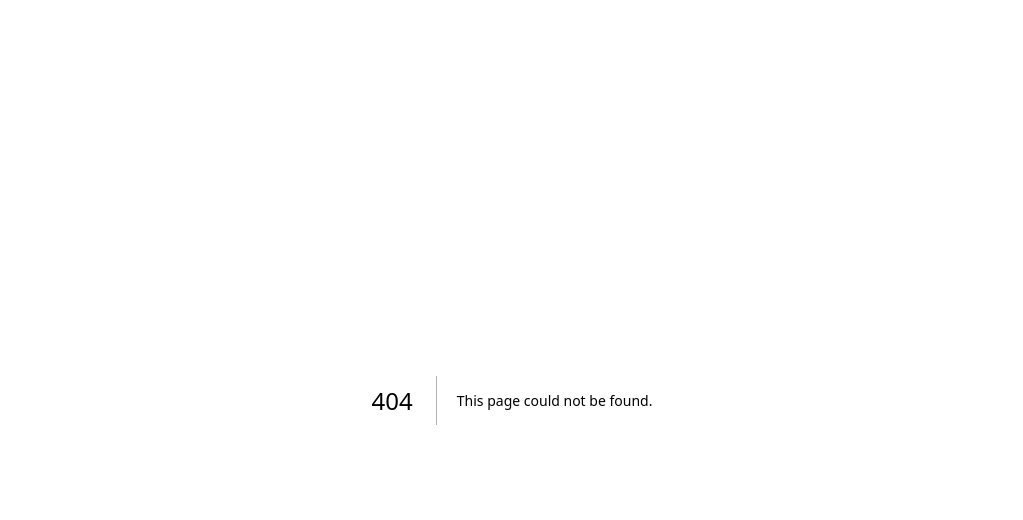
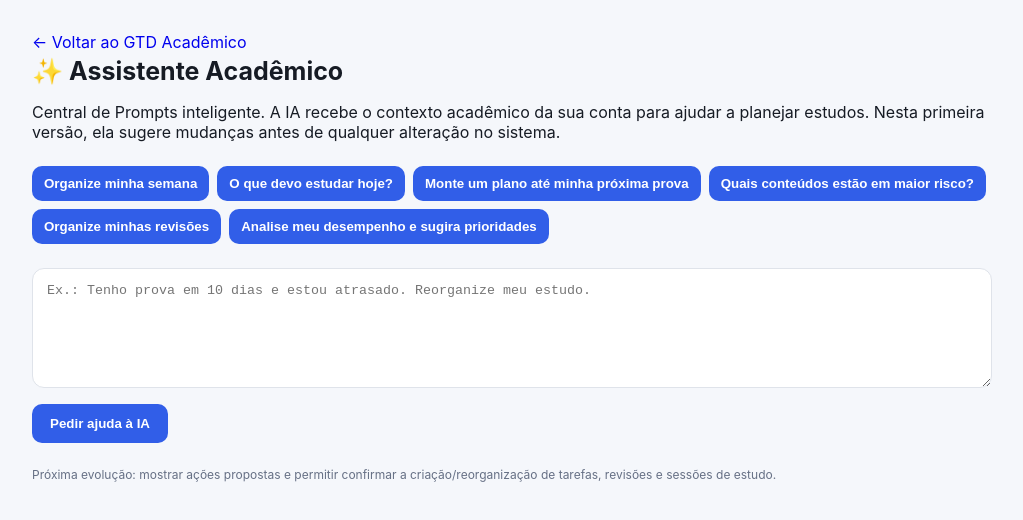
Before and after one commit to gustavorma19-art/gtd---academico---gustavo-rodrigues, a Next.js app: page /assistente in a window 1280 px wide. Before the commit this address had no page. Shown: the top 520 px of the page, without its empty margins (128-1151 px from the left). Built offline with nearby package versions, Linux system fonts and the light colour scheme; no server answers; the database is empty.

Commit message:
Adiciona Central de Prompts com Assistente IA

```diff
--- /dev/null
+++ b/app/assistente/page.js
@@ -0,0 +1,12 @@
+'use client'
+import {useEffect,useState} from 'react'
+import {supabase} from '../../lib/supabase'
+
+const prompts=['Organize minha semana','O que devo estudar hoje?','Monte um plano até minha próxima prova','Quais conteúdos estão em maior risco?','Organize minhas revisões','Analise meu desempenho e sugira prioridades']
+
+export default function AssistantPage(){
+ const [message,setMessage]=useState('');const [answer,setAnswer]=useState('');const [busy,setBusy]=useState(false);const [context,setContext]=useState({})
+ useEffect(()=>{(async()=>{const [t,c,a,s]=await Promise.all([supabase.from('tasks').select('name,subject,due_date,done'),supabase.from('contents').select('name,subject,mastery,next_review'),supabase.from('assessments').select('name,subject,assessment_date'),supabase.from('study_sessions').select('subject,topic,minutes,questions,correct,studied_at').order('studied_at',{ascending:false}).limit(30)]);setContext({tasks:t.data||[],contents:c.data||[],assessments:a.data||[],recentStudy:s.data||[]})})()},[])
+ async function ask(text=message){if(!text.trim())return;setBusy(true);setAnswer('');const r=await fetch('/api/assistant',{method:'POST',headers:{'Content-Type':'application/json'},body:JSON.stringify({message:text,context})});const d=await r.json();setAnswer(d.text||d.error||'Não foi possível responder.');setBusy(false)}
+ return <main style={{maxWidth:1000,margin:'0 auto',padding:'32px 20px',fontFamily:'Inter,system-ui'}}><a href="/" style={{textDecoration:'none'}}>← Voltar ao GTD Acadêmico</a><h1>✨ Assistente Acadêmico</h1><p>Central de Prompts inteligente. A IA recebe o contexto acadêmico da sua conta para ajudar a planejar estudos. Nesta primeira versão, ela sugere mudanças antes de qualquer alteração no sistema.</p><div style={{display:'flex',gap:8,flexWrap:'wrap',margin:'24px 0'}}>{prompts.map(p=><button key={p} onClick={()=>{setMessage(p);ask(p)}} style={{padding:'10px 12px',border:0,borderRadius:10,cursor:'pointer'}}>{p}</button>)}</div><textarea value={message} onChange={e=>setMessage(e.target.value)} placeholder="Ex.: Tenho prova em 10 dias e estou atrasado. Reorganize meu estudo." style={{width:'100%',minHeight:120,padding:14,borderRadius:12,border:'1px solid #dfe3ea'}}/><button onClick={()=>ask()} disabled={busy} style={{marginTop:12,padding:'12px 18px',border:0,borderRadius:10,cursor:'pointer'}}>{busy?'Analisando…':'Pedir ajuda à IA'}</button>{answer&&<section style={{whiteSpace:'pre-wrap',marginTop:24,padding:20,border:'1px solid #e5e8ee',borderRadius:16,background:'#fff'}}>{answer}</section>}<p style={{marginTop:24,fontSize:12,color:'#667085'}}>Próxima evolução: mostrar ações propostas e permitir confirmar a criação/reorganização de tarefas, revisões e sessões de estudo.</p></main>
+}
```
